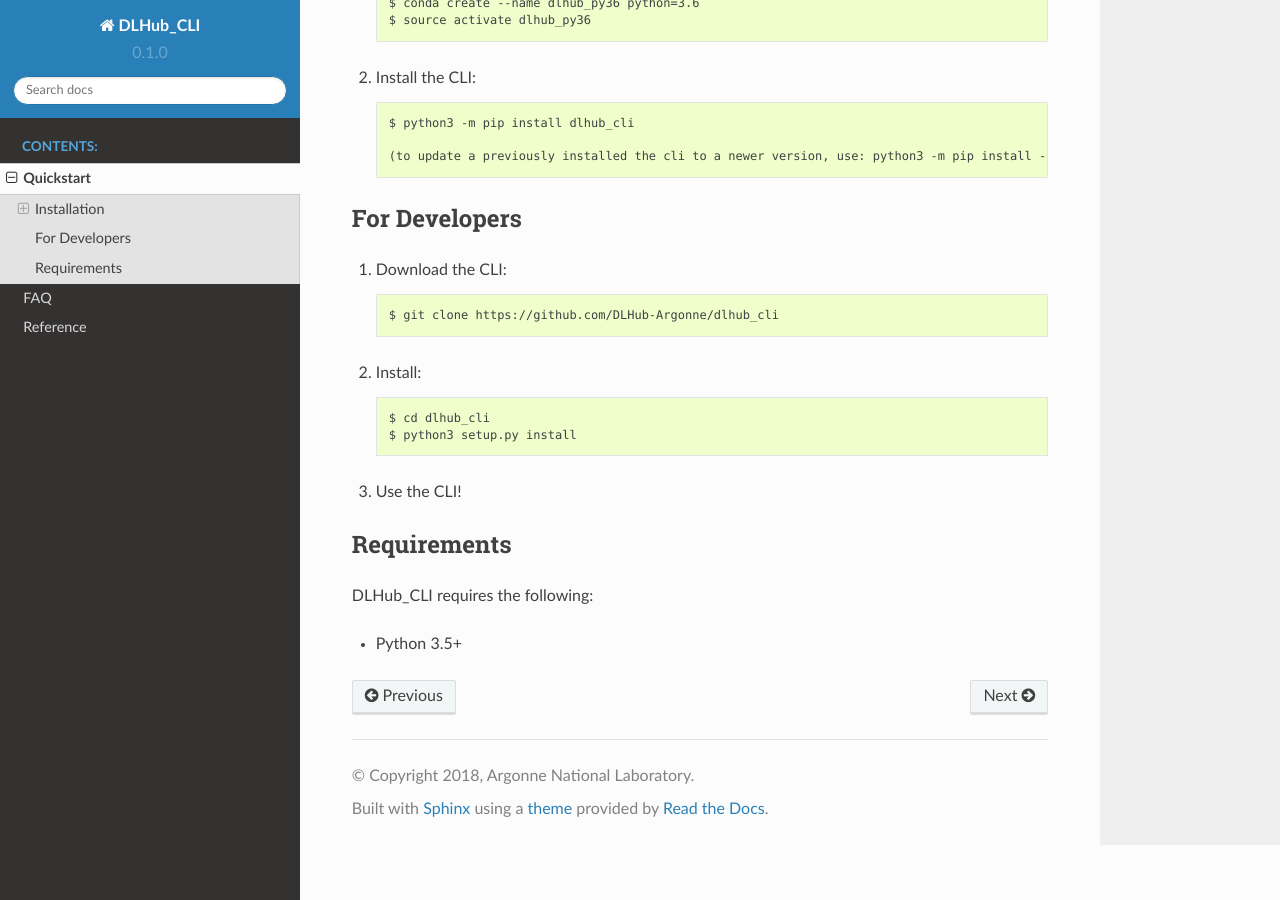
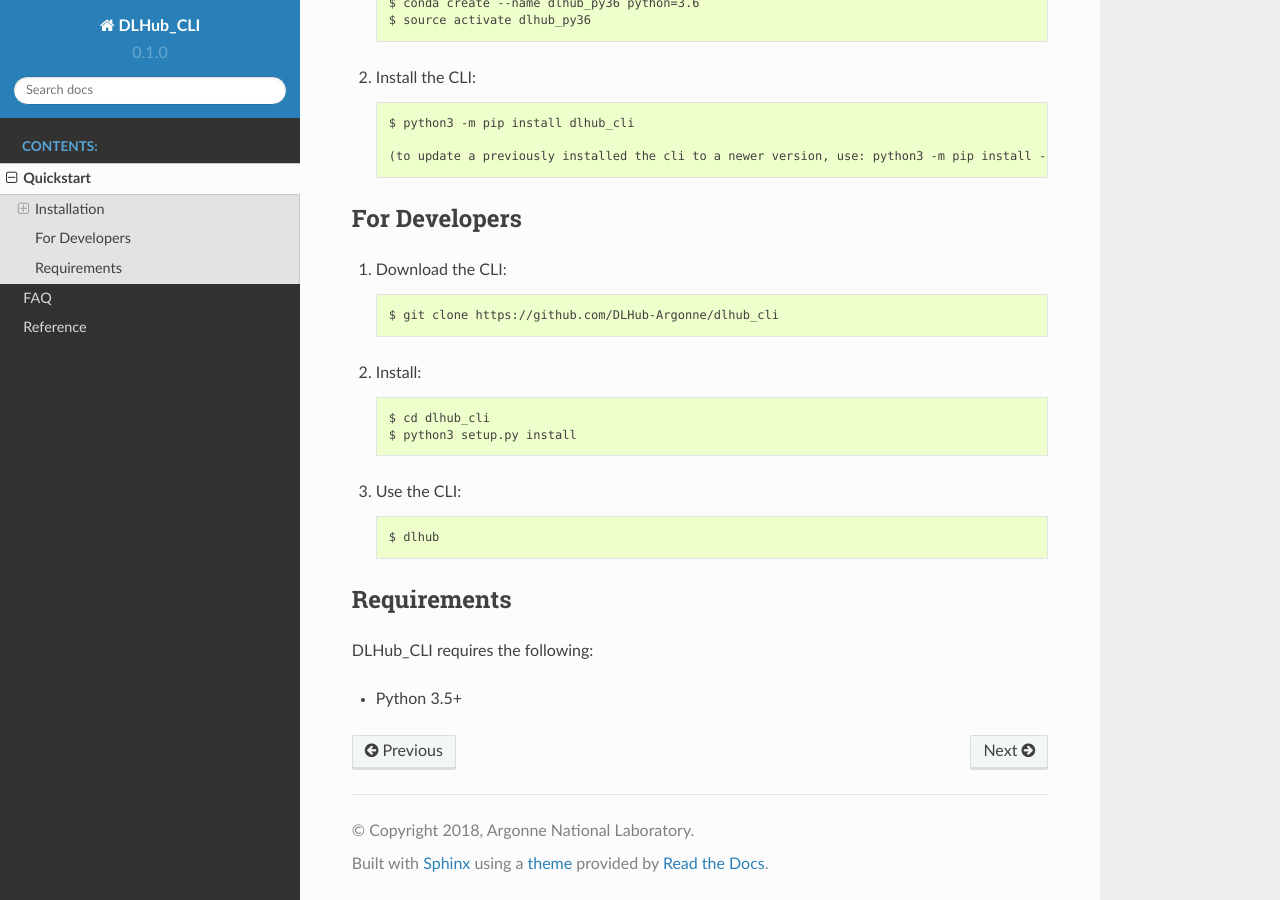
Before and after one commit to DLHub-Argonne/dlhub_cli, a Sphinx documentation site: the page built from docs/quickstart.rst, in a window 1280 px wide and 900 px high, scrolled down 778 px. Built offline with Sphinx 7.4.7 and the Read the Docs theme 2.0.0, drawn with Linux system fonts in a browser that asks for light colours.

Commit message:
Update quickstart.rst

```diff
--- a/docs/quickstart.rst
+++ b/docs/quickstart.rst
@@ -49,7 +49,9 @@
     $ cd dlhub_cli
     $ python3 setup.py install
 
-3. Use the CLI!
+3. Use the CLI::
+
+    $ dlhub
 
 Requirements
 ------------
```
